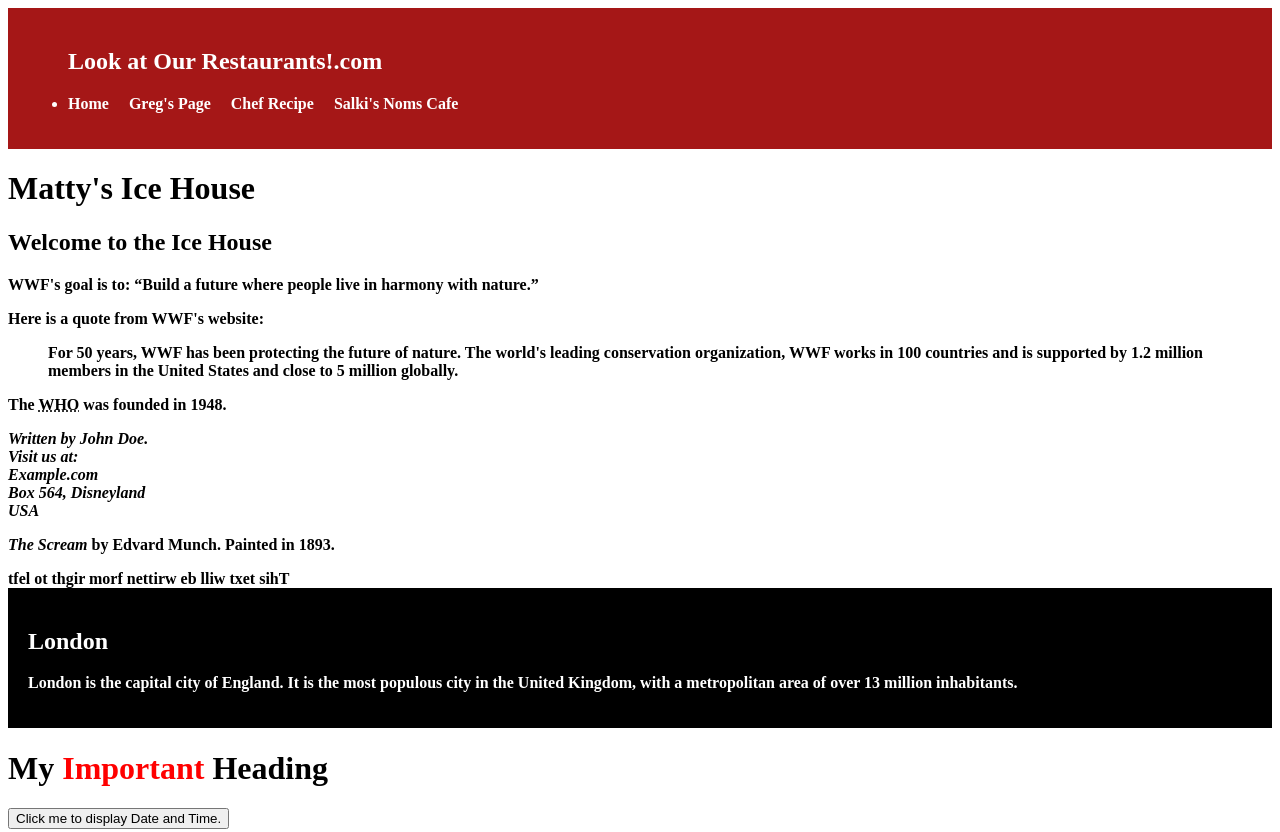
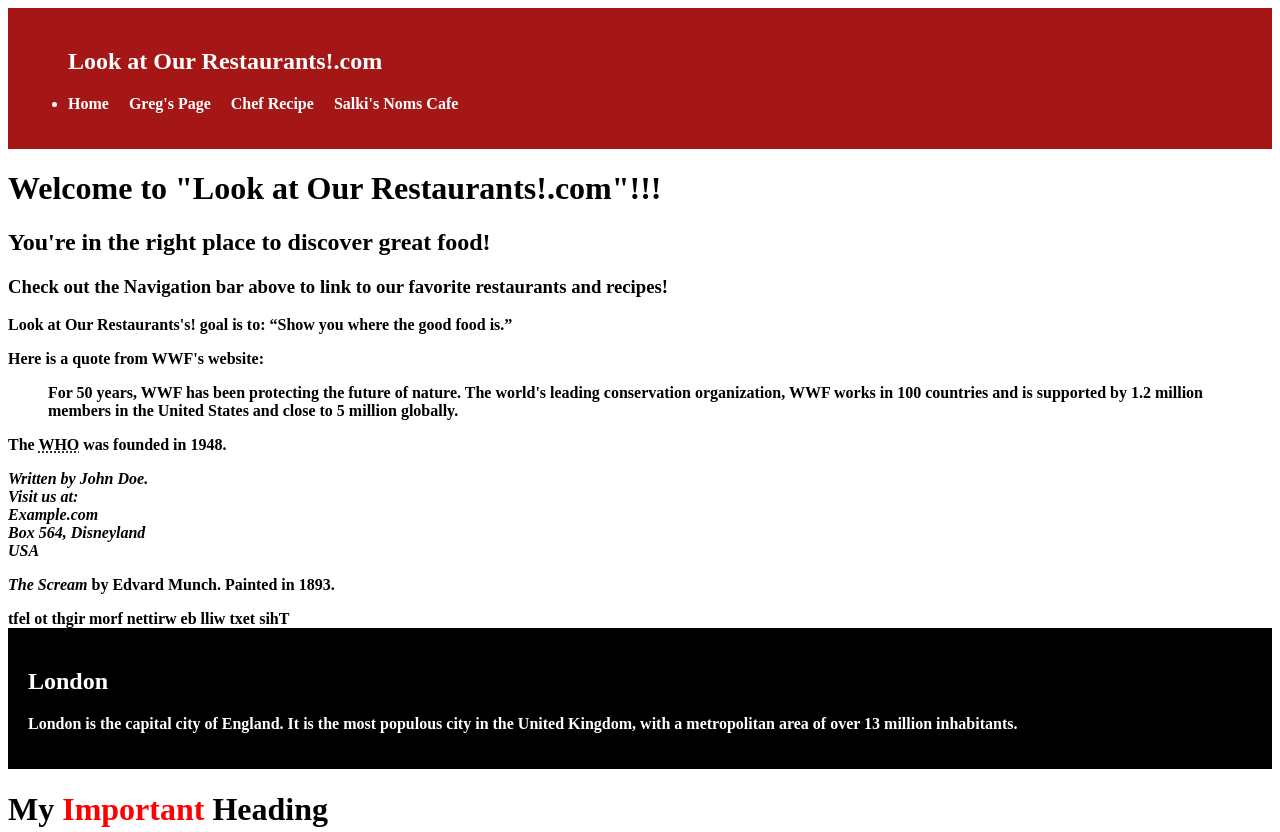
Before and after one commit to JUMP-2019-HTML-Project-Team-3/HTML-Team-3-Project, a plain HTML site: page Index.html in a window 1280 px wide. Shown: the top 832 px of the page. Drawn offline with Linux system fonts and the light colour scheme.

Commit message:
Updating Index

```diff
--- a/Index.html
+++ b/Index.html
@@ -1,7 +1,9 @@
 <!-- This the index, the home page for our Restaurant Site -->
 
     <!-- Feature 3: Site Navigation and Links (see below)-->
-    <!-- Feature 3: Set colors of Navigation Links -->
+    <!-- Feature 8: Set colors of Navigation Links -->
+    <!-- Feature 9: Set color behavior of hyperlinks -->
+<html>
 <head>
         <style>
         a:link {
@@ -39,10 +41,12 @@
 </div>
 <!-- Nav bar end -->
 <!-- Feature 1: Headings (see below) -->
-<h1>Matty's Ice House</h1>
-<h2>Welcome to the Ice House</h2>
+<h1>Welcome to "Look at Our Restaurants!.com"!!!</h1>
+<h2>You're in the right place to discover great food!</h2>
+<h3>Check out the Navigation bar above to link to our favorite restaurants and recipes!</h3>
+
 <!-- Feature 2: Quotations (short quote below) -->
-<p>WWF's goal is to: <q>Build a future where people live in harmony with nature.</q></p>
+<p>Look at Our Restaurants's! goal is to: <q>Show you where the good food is.</q></p>
 <!-- Feature 2: (block quote below) -->
 <p>Here is a quote from WWF's website:</p>
 <blockquote cite="http://www.worldwildlife.org/who/index.html">
@@ -189,3 +193,7 @@ function myFunction() {
     <div id="div2" ondrop="drop(event)" ondragover="allowDrop(event)"></div>
 
     </body>
+<!-- Feature 10: -->
+<!-- Show the get vs post w3 article -->
+<!-- https://www.w3schools.com/tags/ref_httpmethods.asp -->
+</html>
```
